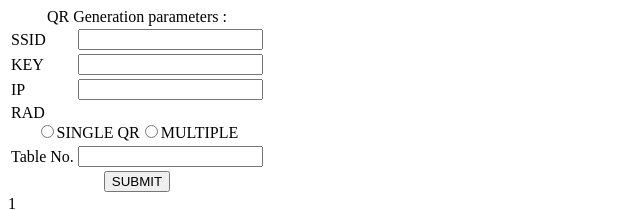
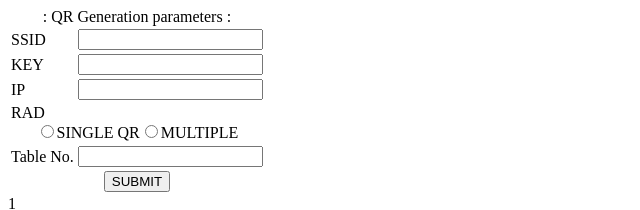
Before and after one commit to raj-krishnan-r/server-imenu, a website: page htmls/qrForm.html in a window 1280 px wide. Shown: the top 210 px of the page, 0-640 px from the left. Drawn offline with Linux system fonts and the light colour scheme.

Commit message:
placed :

```diff
--- a/htmls/qrForm.html
+++ b/htmls/qrForm.html
@@ -18,7 +18,7 @@
         <div class="container">
 
             <table>
-                <caption>QR Generation parameters : </caption>
+                <caption> : QR Generation parameters : </caption>
                 <tr><td>SSID</td><td><input type="text" id = "ssid"/></td></tr>
                 <tr><td>KEY</td><td><input type="text" id ="key"/></td></tr>
                 <tr><td>IP</td><td><input type="text" id ="ip"/></td></tr>
```
